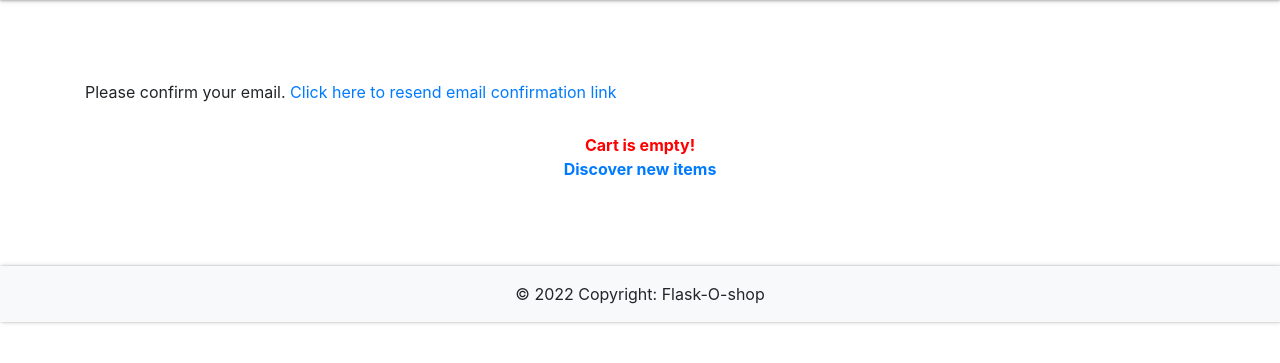
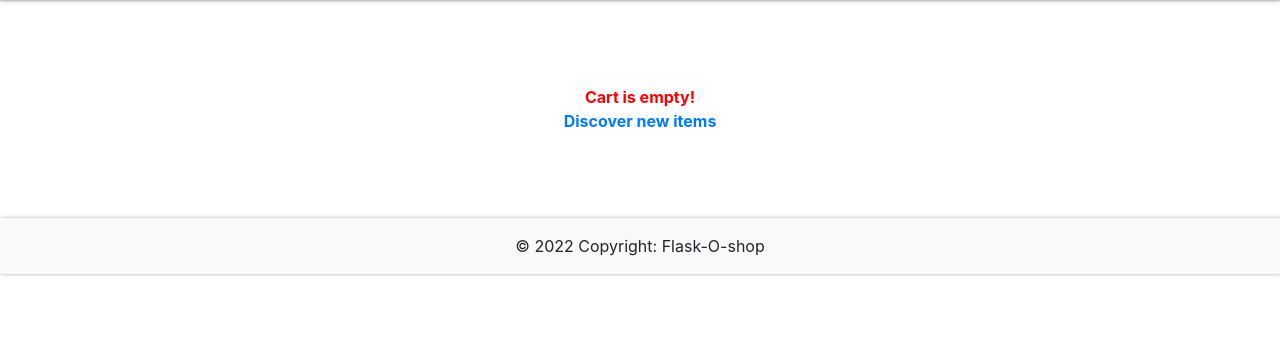
Before and after one commit to diwash007/Flask-O-shop, a Flask app: page /cart in a window 1280 px wide. Shown: the part 65-428 px from the top of the page. Run offline with Flask 2, Linux system fonts and the light colour scheme; the visitor is signed in with stand-in values (Sample User, id 1); data comes from the database, SQL or seed files in the repository; data that the repository does not hold is empty; some libraries are stand-ins or nearby versions.

Commit message:
remove email confirmation

```diff
--- a/app/templates/cart.html
+++ b/app/templates/cart.html
@@ -15,12 +15,6 @@
 			{{ msg | safe }}</div><br>
 	{% endfor %}
 	{% endwith %}
-	{% if current_user.is_authenticated and not current_user.email_confirmed %}
-		<div>
-			Please confirm your email.
-			<a href="{{ url_for('resend') }}">Click here to resend email confirmation link</a>
-		</div><br>
-	{% endif %}
 
 	{% if not items %}
 		<div class="flash-error">
--- a/app/templates/item.html
+++ b/app/templates/item.html
@@ -15,12 +15,6 @@
 			{{ msg | safe}}</div><br>
 	{% endfor %}
 	{% endwith %}
-	{% if current_user.is_authenticated and not current_user.email_confirmed %}
-		<div>
-			Please confirm your email.
-			<a href="{{ url_for('resend') }}">Click here to resend email confirmation link</a>
-		</div><br>
-	{% endif %}
 
 			<div class="item-display">
 				<div class="img-wrapper">
--- a/app/templates/orders.html
+++ b/app/templates/orders.html
@@ -15,12 +15,6 @@
 			{{ msg | safe }}</div><br>
 	{% endfor %}
 	{% endwith %}
-	{% if current_user.is_authenticated and not current_user.email_confirmed %}
-		<div>
-			Please confirm your email.
-			<a href="{{ url_for('resend') }}">Click here to resend email confirmation link</a>
-		</div><br>
-	{% endif %}
 
     {% if not orders %}
 		<div class="flash-error">
```
